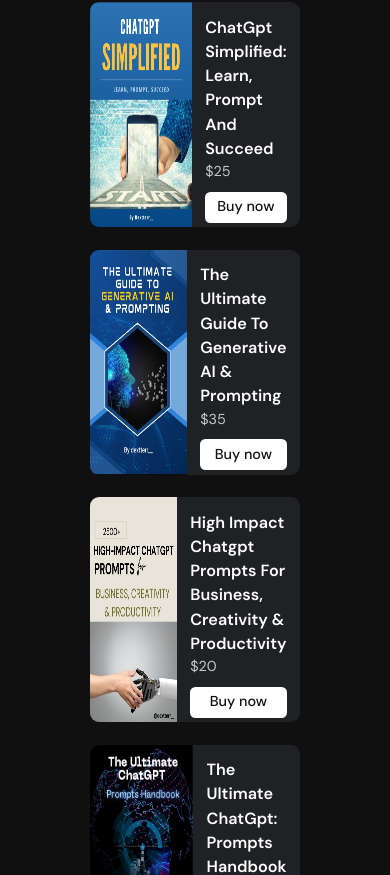
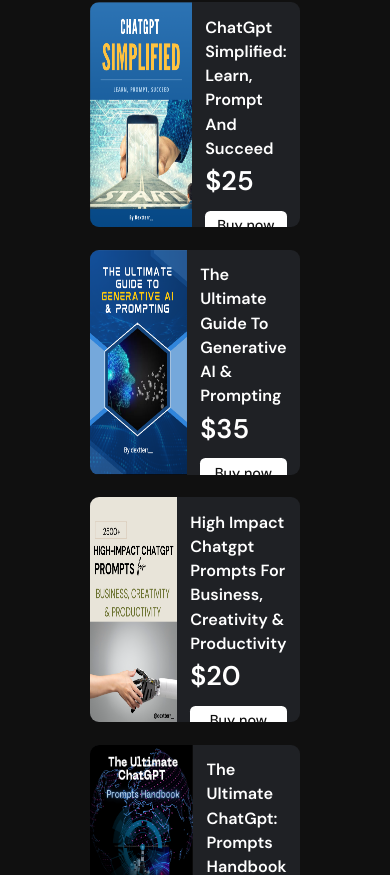
Before and after one commit to ejim11/self-care, a Next.js app: page / in a window 390 px wide. Shown: the part 1609-2484 px from the top of the page. Built offline with nearby package versions, Linux system fonts and the light colour scheme.

Commit message:
💄 modified the styles of the product item

```diff
--- a/components/ProductItem.tsx
+++ b/components/ProductItem.tsx
@@ -18,8 +18,8 @@
 }) => {
   // const newPrice = price - (percentOff / 100) * price;
   return (
-    <div className="flex rounded-[1rem] overflow-hidden mb-[2.5rem] bg-[rgb(31,33,37)] sm:w-full sm:h-[25rem]">
-      <div className="w-[25rem] h-[25rem] sm:w-[16rem] sm:h-full">
+    <div className="flex rounded-[1rem] overflow-hidden mb-[2.5rem] bg-[rgb(31,33,37)] w-full sm:w-full sm:h-[25rem]">
+      <div className="w-[25rem] h-[30rem] sm:w-[16rem] sm:h-full">
         <Image
           src={image}
           alt={`${title} image`}
@@ -33,7 +33,9 @@
         <p className="capitalize font-semibold text-[1.8rem]">{title}</p>
         {/* <p className="mt-auto font-medium">${newPrice}</p> */}
         <div className="flex text-[rgba(254,254,254,0.75)] mt-auto">
-          <p className="mr-[1rem]">${price}</p>
+          <p className="mr-[1rem] text-[3rem] text-color-white font-semibold">
+            ${price}
+          </p>
           {/* <p>{`(${percentOff}% off)`}</p> */}
         </div>
         <Link
```
